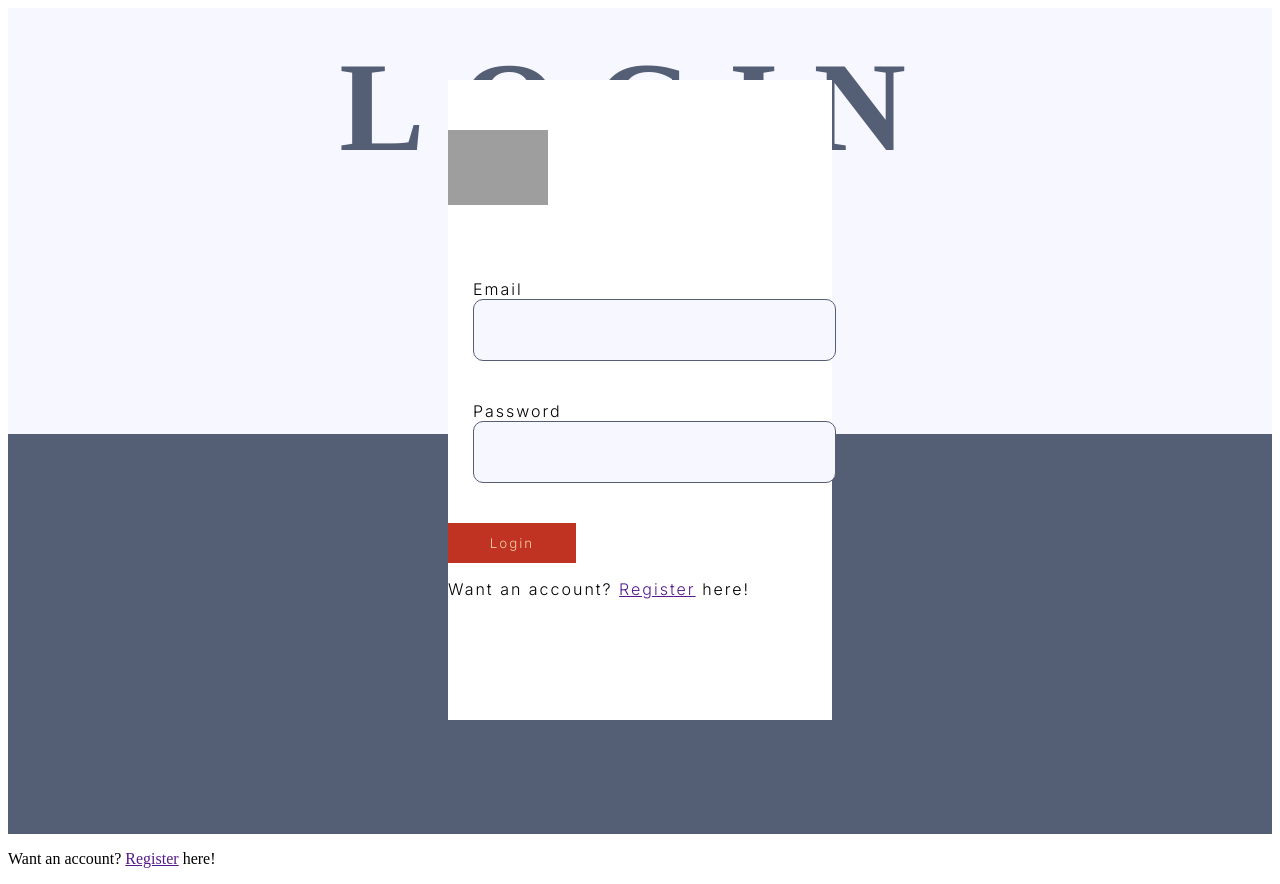
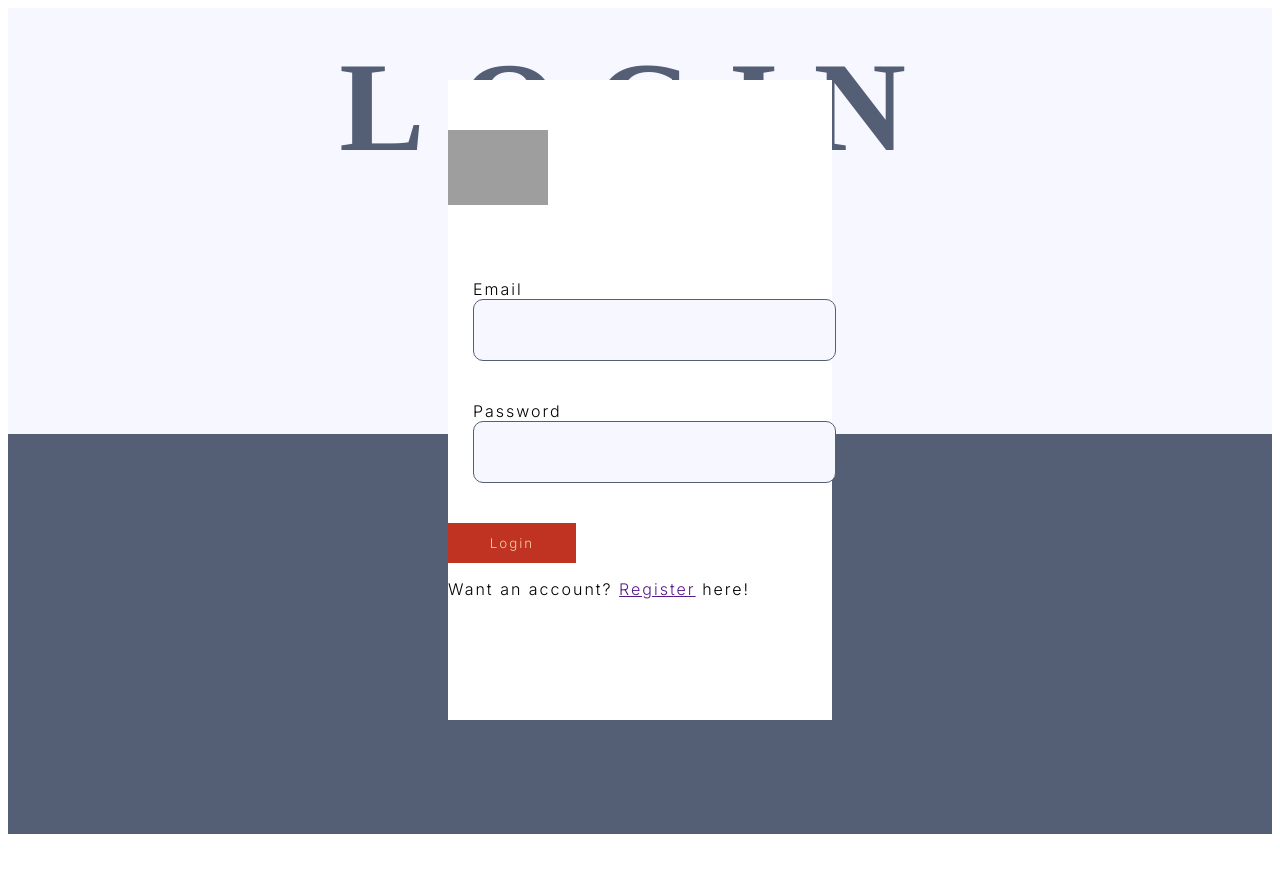
Before and after one commit to Lgab1219/NevaProjectManagement, a React (Vite) app: page / in a window 1280 px wide. After the commit the page ends 842 px from the top, so only its background shows below. Built offline with nearby package versions, Linux system fonts and the light colour scheme; no server answers; grey boxes are pictures that could not be loaded.

Commit message:
moved login/register links to their respective components

```diff
--- a/src/UserAuth.jsx
+++ b/src/UserAuth.jsx
@@ -61,15 +61,8 @@ function UserAuth() {
 
     return (
         <>
-            <UserContext value={{ setUserInput, setEmailInput, setPasswordInput, registerAccount, loginAccount }}>
+            <UserContext value={{ isLogin, loginRegisterToggle, setUserInput, setEmailInput, setPasswordInput, registerAccount, loginAccount }}>
                 {isLogin ? <Login /> : <Register />}
-
-                {isLogin ? (
-                    <p>Want an account? <a href="" onClick={loginRegisterToggle}>Register</a> here!</p>
-                ) : (
-                    <p>Already have an account? <a href="">Login</a> here!</p>
-                )}
-
             </UserContext>
         </>
     )
```
